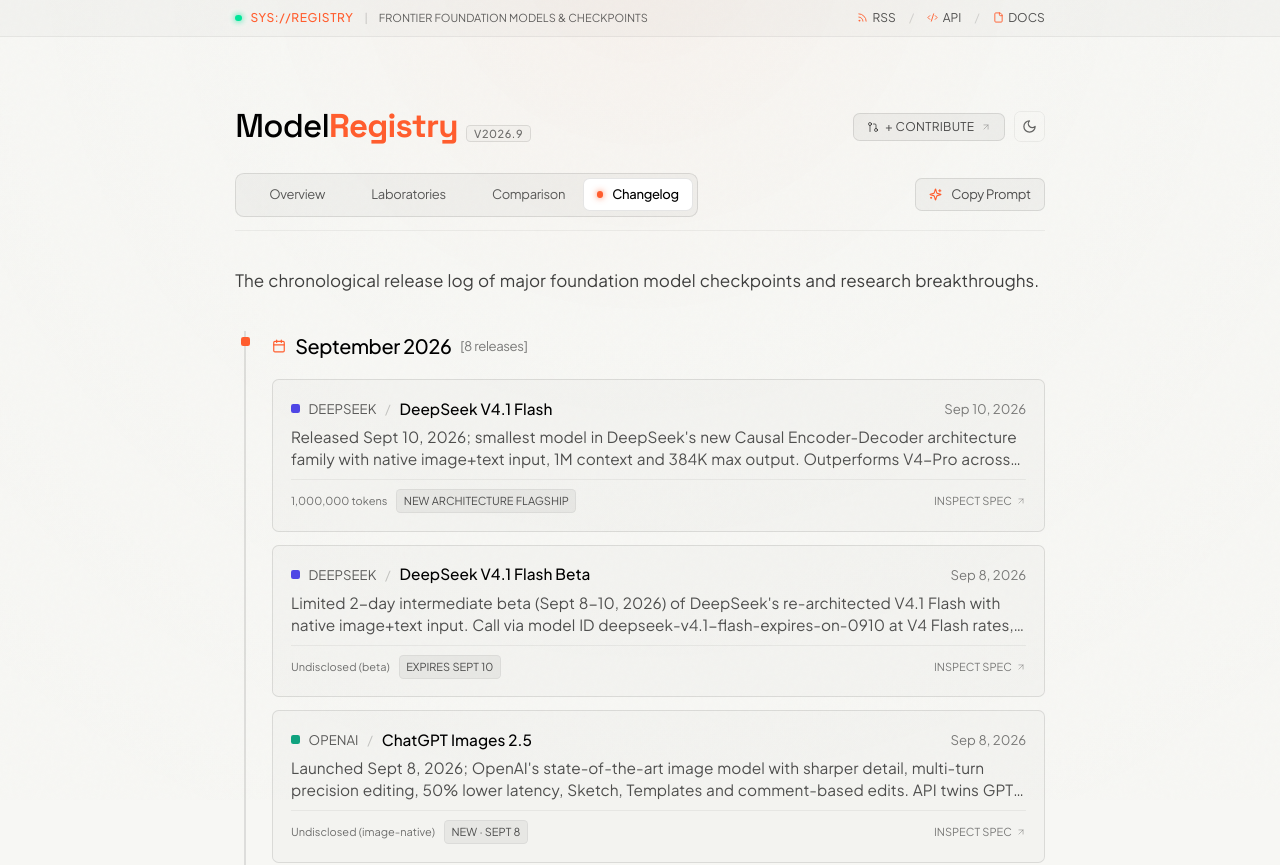
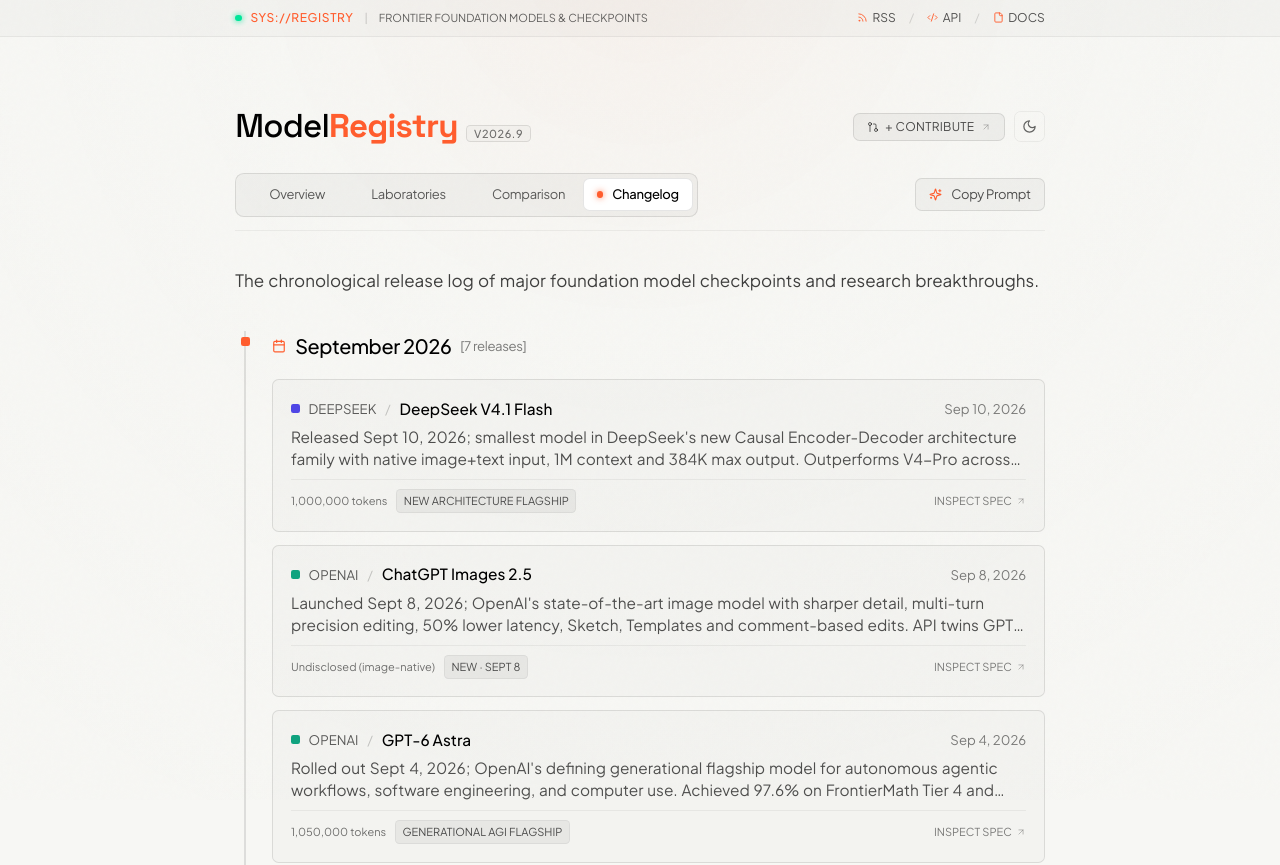
Before and after one commit to TirupMehta/ModelRegistry, a Next.js app: page /timeline in a window 1280 px wide. Shown: the top 865 px of the page. Built offline with nearby package versions, Linux system fonts and the light colour scheme.

Commit message:
fix(registry): remove expired V4.1 Flash Beta, promote V4-Pro to latest checkpoint

```diff
--- a/data/models.ts
+++ b/data/models.ts
@@ -297,7 +297,7 @@
     version: "V4-Pro",
     releaseDate: "2026-08-13",
     isCompanyFlagship: false,
-    isLatestCheckpoint: false,
+    isLatestCheckpoint: true,
     statusBadge: "1.6T HOSTED SOTA",
     category: "flagship",
     categoryLabel: "Frontier MoE",
@@ -945,33 +945,6 @@
     },
   },
   {
-    id: "deepseek-v4-1-flash-0908",
-    companyId: "deepseek",
-    companyName: "DeepSeek",
-    name: "DeepSeek V4.1 Flash Beta",
-    version: "V4.1-Flash-Beta",
-    releaseDate: "2026-09-08",
-    isCompanyFlagship: false,
-    isLatestCheckpoint: false,
-    statusBadge: "EXPIRES SEPT 10",
-    category: "multimodal",
-    categoryLabel: "Native Multimodal Beta",
-    contextWindow: "Undisclosed (beta)",
-    contextWindowTokens: 0,
-    maxOutputTokens: "Undisclosed (beta)",
-    parameters: "Undisclosed (new architecture, beta)",
-    openWeights: false,
-    license: "DeepSeek API (limited beta)",
-    pricing: { input: 0.09, output: 0.18 },
-    highlight: "Limited 2-day intermediate beta (Sept 8-10, 2026) of DeepSeek's re-architected V4.1 Flash with native image+text input. Call via model ID deepseek-v4.1-flash-expires-on-0910 at V4 Flash rates, capped at 20 concurrent requests per account; no official benchmarks published.",
-    modalities: ["Text", "Vision"],
-    benchmarks: {},
-    links: {
-      announcement: "https://api-docs.deepseek.com",
-      playground: "https://chat.deepseek.com",
-    },
-  },
-  {
     id: "chatgpt-images-2-5",
     companyId: "openai",
     companyName: "OpenAI",
```
Also changed, not shown: 1 other file (tests, documents, lock files or other folders).
